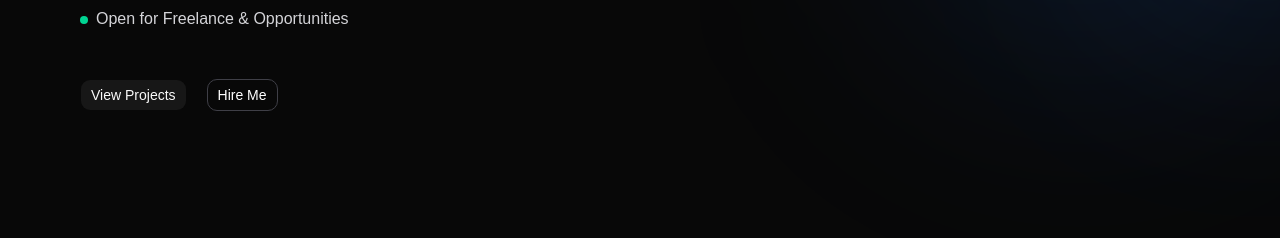
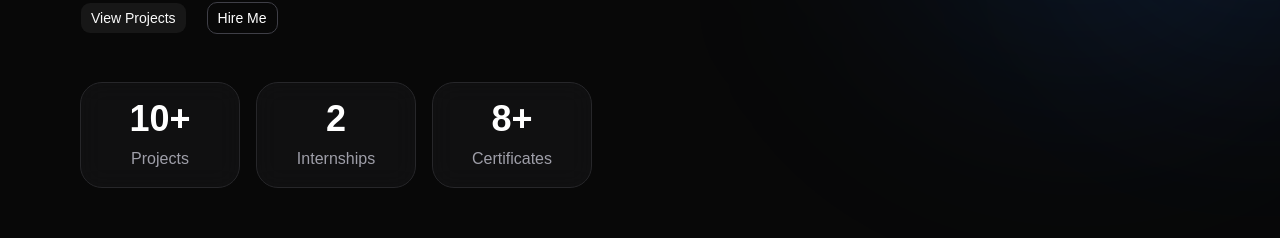
Before and after one commit to ImrishiMittal/Portfolio, a React app: page / in a window 1280 px wide. Shown: the part 528-766 px from the top of the page. Built offline with nearby package versions, Linux system fonts and the light colour scheme; the HTML template or start-up script is replaced by a standard one.

Commit message:
UI improved

```diff
--- a/package.json
+++ b/package.json
@@ -20,6 +20,7 @@
     "lucide-react": "^1.20.0",
     "radix-ui": "^1.6.0",
     "react": "^19.2.6",
+    "react-countup": "^6.5.3",
     "react-dom": "^19.2.6",
     "react-globe.gl": "^2.38.0",
     "react-icons": "^5.6.0",
--- a/src/components/Hero/HeroContent.jsx
+++ b/src/components/Hero/HeroContent.jsx
@@ -1,24 +1,21 @@
 import HeroButtons from "./HeroButtons";
+import HeroStats from "./HeroStats";
 
 const HeroContent = () => {
+
   return (
+
     <div className="max-w-3xl">
+
       <h1
         className="
         text-6xl
-
         md:text-8xl
-
         font-bold
-
         bg-gradient-to-r
-
         from-white
-
         to-zinc-300
-
         bg-clip-text
-
         text-transparent
       "
       >
@@ -26,28 +23,43 @@ text-transparent
       </h1>
 
       <h2 className="mt-6 text-2xl md:text-4xl text-zinc-300">
+
         Software Engineer
+
       </h2>
 
       <p className="mt-2 text-xl md:text-2xl text-zinc-500">
+
         specializing in MERN
+
       </p>
 
       <p className="mt-8 max-w-xl text-lg leading-relaxed text-zinc-400">
+
         Building interactive web experiences and real-world products.
+
       </p>
 
       <div className="mt-8">
+
         <span className="inline-block h-2 w-2 rounded-full bg-emerald-400" />
 
         <span className="ml-2 text-zinc-300">
+
           Open for Freelance & Opportunities
+
         </span>
+
       </div>
 
       <HeroButtons />
+
+      <HeroStats />
+
     </div>
+
   );
+
 };
 
 export default HeroContent;
--- /dev/null
+++ b/src/components/Hero/HeroStats.jsx
@@ -0,0 +1,71 @@
+import CountUp from "react-countup";
+
+const stats = [
+  {
+    number: 10,
+    suffix: "+",
+    label: "Projects",
+  },
+
+  {
+    number: 2,
+    suffix: "",
+    label: "Internships",
+  },
+
+  {
+    number: 8,
+    suffix: "+",
+    label: "Certificates",
+  },
+];
+
+const HeroStats = () => {
+  return (
+    <div className=" mt-12 grid grid-cols-2 sm:grid-cols-3 gap-4 max-w-xl
+"
+>
+
+      {stats.map((item) => (
+
+        <div
+          key={item.label}
+          className="
+          rounded-3xl
+          border
+          border-zinc-800
+          bg-zinc-900/50
+          px-4
+          py-4
+          text-center
+          backdrop-blur-md
+          transition-all
+          duration-300
+          hover:border-blue-500/30
+          hover:-translate-y-1
+        "
+        >
+
+<div className="text-2xl md:text-4xl font-bold">
+
+          {item.number}
+
+{item.suffix}
+
+          </div>
+
+          <p className="mt-2 text-xs md:text-base text-zinc-400">
+
+            {item.label}
+
+          </p>
+
+        </div>
+
+      ))}
+
+    </div>
+  );
+};
+
+export default HeroStats;
```
Also changed, not shown: 1 other file (tests, documents, lock files or other folders). Lines whose indentation alone changed are shown as unchanged.
